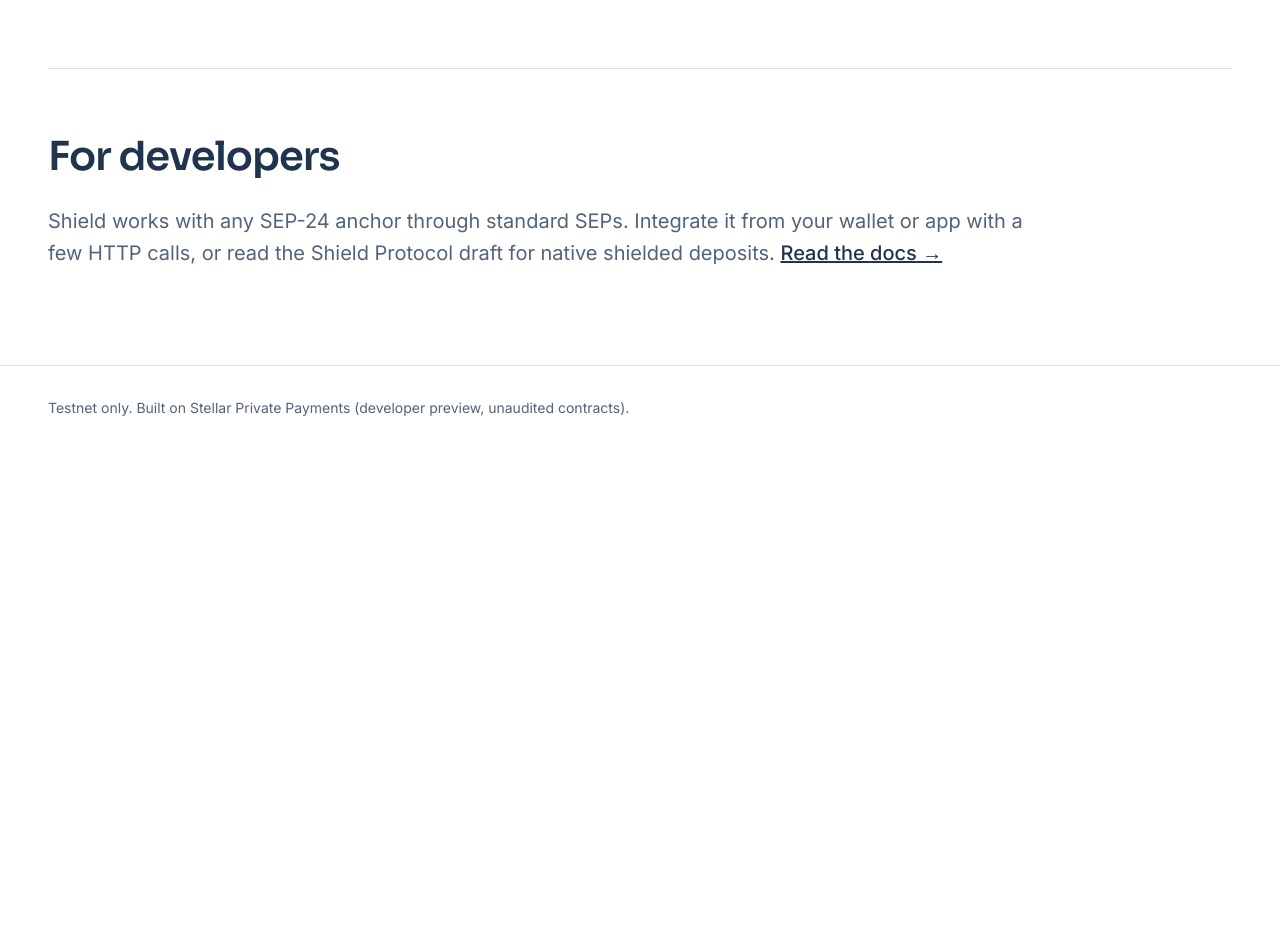
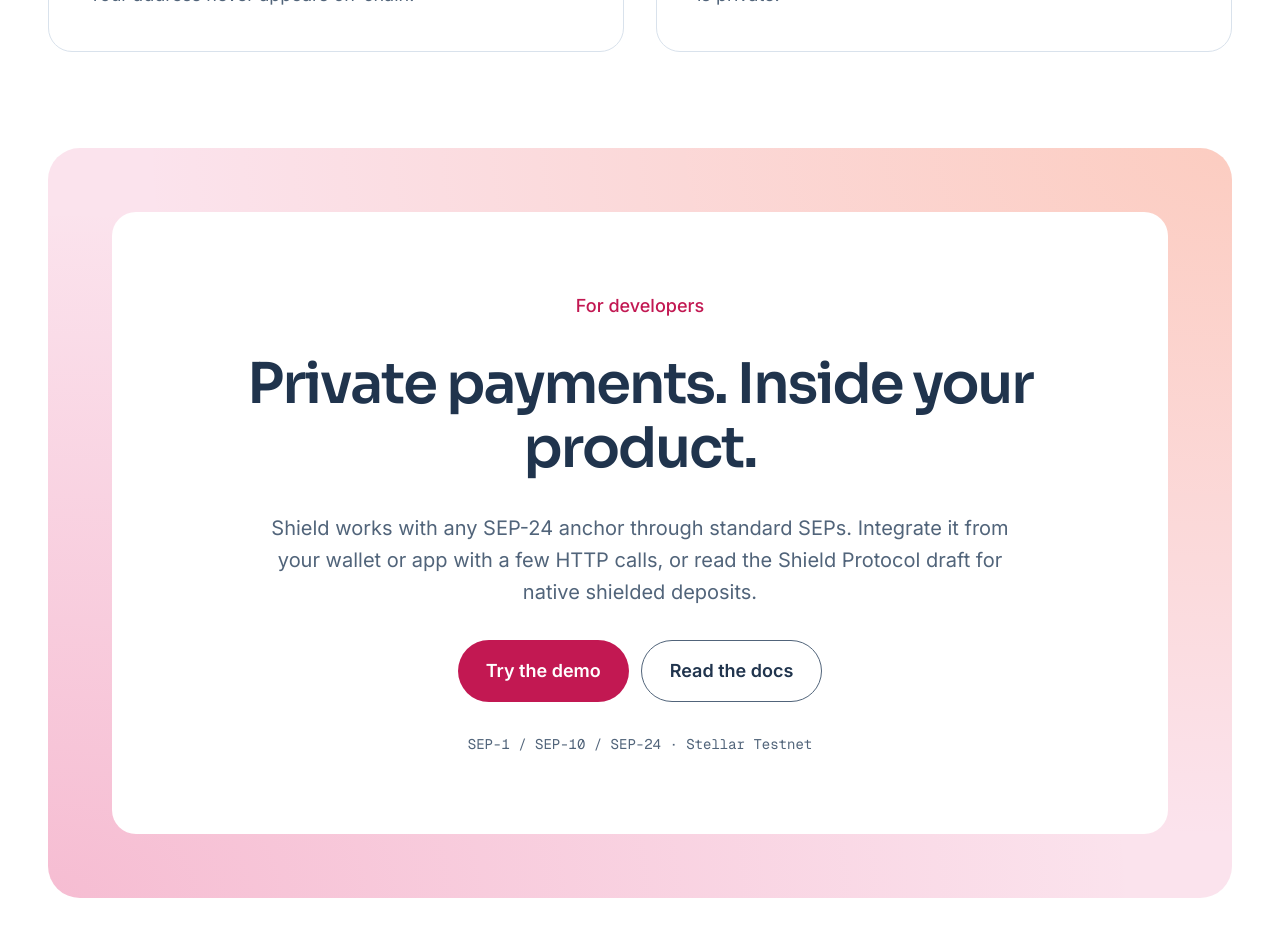
Before and after one commit to Lendara-Org/lendara-shield, a Next.js app in the folder apps/web/: page /en in a window 1280 px wide. Shown: the part 1820-2756 px from the top of the page. Before the commit the page ends 2270 px from the top, so only its background shows below. Built offline with nearby package versions, Linux system fonts and the light colour scheme; no server answers.

Commit message:
feat(web): enlarge hero visual and highlight developer integration

```diff
--- a/apps/web/src/app/[lang]/page.tsx
+++ b/apps/web/src/app/[lang]/page.tsx
@@ -57,16 +57,23 @@
         </div>
       </section>
 
-      <section aria-labelledby="developers" className="space-y-6 border-t border-line pt-12 lg:pt-16">
-        <h2 id="developers" className="text-[30px] leading-[38px] font-semibold lg:text-[40px] lg:leading-[48px]">
-          {landing.devTitle}
-        </h2>
-        <p className="max-w-[1000px] text-lg leading-8 text-gray lg:text-xl lg:leading-8">
-          {landing.devBody}{" "}
-          <Link href={localized(lang, "/docs")} className="font-medium text-ink underline">
-            {landing.readDocs} →
-          </Link>
-        </p>
+      <section aria-labelledby="developers" className="developer-banner">
+        <div className="developer-banner-panel">
+          <p className="text-base font-medium text-wine lg:text-lg">{landing.devTitle}</p>
+          <h2 id="developers" className="max-w-[880px] text-[32px] leading-[40px] font-semibold tracking-[-0.035em] sm:text-[48px] sm:leading-[56px] lg:text-[56px] lg:leading-[64px]">
+            {landing.devHeadline}
+          </h2>
+          <p className="max-w-[780px] text-lg leading-8 text-gray lg:text-xl">{landing.devBody}</p>
+          <div className="flex flex-wrap justify-center gap-3">
+            <Link href={localized(lang, "/onboard")} className="inline-flex min-h-14 items-center justify-center rounded-full bg-action-primary px-7 py-4 text-lg font-semibold text-text-inverse transition-colors hover:bg-action-primary-hover active:bg-action-primary-pressed">
+              {landing.start}
+            </Link>
+            <Link href={localized(lang, "/docs")} className="inline-flex min-h-14 items-center justify-center rounded-full border border-border-control bg-surface px-7 py-4 text-lg font-semibold transition-colors hover:bg-action-secondary-hover active:bg-action-secondary-pressed">
+              {landing.readDocs}
+            </Link>
+          </div>
+          <span className="font-mono text-sm text-gray">SEP-1 / SEP-10 / SEP-24 · Stellar Testnet</span>
+        </div>
       </section>
     </main>
   );
--- a/apps/web/src/app/globals.css
+++ b/apps/web/src/app/globals.css
@@ -74,7 +74,7 @@
 .landing-visual-hero { display: grid; align-items: center; gap: 48px; }
 .payment-hero-visual { position: relative; isolation: isolate; display: flex; flex-direction: column; align-items: center; justify-content: center; gap: 24px; min-height: 640px; padding: 48px 32px; overflow: hidden; border-radius: 32px; background: var(--color-brand-soft); }
 .payment-mesh { position: absolute; z-index: -1; inset: 0; background: linear-gradient(135deg, var(--color-brand-soft), var(--color-gradient-peach), var(--color-brand-primary)); }
-.payment-illustration { width: 100%; max-width: 420px; border: 1px solid #FFFFFFB3; border-radius: 24px; padding: 28px; background: var(--color-surface-primary); box-shadow: 0 24px 64px #20344D1A; }
+.payment-illustration { width: 100%; max-width: 500px; border: 1px solid #FFFFFFB3; border-radius: 24px; padding: 28px; background: var(--color-surface-primary); box-shadow: 0 24px 64px #20344D1A; }
 .payment-illustration-brand { display: flex; flex-wrap: wrap; align-items: center; justify-content: space-between; gap: 12px; }
 .payment-illustration-title { padding-top: 28px; font-family: var(--font-sora), sans-serif; font-weight: 600; font-size: 22px; line-height: 30px; letter-spacing: -.025em; }
 .payment-view-labels { display: flex; padding: 4px; gap: 4px; border-radius: 10px; background: var(--color-surface-subtle); margin-top: 20px; font-size: 13px; line-height: 20px; }
@@ -106,7 +106,7 @@
 .entry-route-arrow { color: var(--color-action-primary); font-size: 24px; }
 .entry-visibility { display: flex; align-items: center; justify-content: center; gap: 8px; margin-top: 20px; border-radius: 8px; padding: 10px 12px; background: var(--color-surface-subtle); color: var(--color-text-secondary); font-size: 12px; line-height: 18px; text-align: center; }
 .entry-visibility--private { background: var(--color-brand-soft); color: var(--color-action-primary); }
-@media (min-width: 1024px) { .landing-visual-hero { grid-template-columns: minmax(0, 1fr) minmax(0, 1fr); gap: 48px; } .payment-hero-visual { min-height: 700px; } }
+@media (min-width: 1024px) { .landing-visual-hero { grid-template-columns: minmax(0, .95fr) minmax(0, 1.05fr); gap: 40px; } .payment-hero-visual { min-height: 780px; } }
 @media (max-width: 639px) { .payment-hero-visual { min-height: 560px; padding: 32px 20px; border-radius: 24px; } .payment-illustration { padding: 20px; } .payment-illustration-title { font-size: 20px; line-height: 28px; } .payment-view-labels { font-size: 12px; } .entry-payment-visual { padding: 24px 16px; min-height: 320px; } .entry-window-body { padding: 20px; } .entry-currency { font-size: 22px; line-height: 30px; } .entry-route { font-size: 12px; gap: 8px; } }
 @media (prefers-reduced-motion: reduce) { .payment-mesh { animation: none; transform: none; will-change: auto; } }
 
@@ -131,3 +131,7 @@
   .payment-sensitive, .payment-view-labels > button, .entry-payment-window, .entry-route-arrow, .entry-currency-chips span { transition: none; }
   .group:hover .entry-payment-visual .entry-payment-window, .group:focus-visible .entry-payment-window, .group:hover .entry-route-arrow, .group:hover .entry-currency-chips span:first-child { transform: none; }
 }
+
+.developer-banner { padding: 48px 24px; border-radius: 32px; background: radial-gradient(ellipse at 0% 100%, #E2236633, transparent 65%), radial-gradient(ellipse at 100% 0%, #FF8A3D40, transparent 65%), #FBE3ED; }
+.developer-banner-panel { display: flex; flex-direction: column; align-items: center; gap: 24px; padding: 48px 24px; text-align: center; border-radius: 24px; background: var(--color-surface-primary); }
+@media (min-width: 1024px) { .developer-banner { padding: 64px; } .developer-banner-panel { gap: 32px; padding: 80px 48px; } .payment-illustration { padding: 36px; } .payment-illustration-title { font-size: 26px; line-height: 34px; } .payment-details { font-size: 16px; line-height: 26px; } .payment-details > div { padding: 18px 0; } .payment-details dd { font-size: 16px; } .payment-view-labels { font-size: 15px; } }
--- a/apps/web/src/content/messages/en.ts
+++ b/apps/web/src/content/messages/en.ts
@@ -56,6 +56,7 @@
       body: "Already have USDC? Deposit from your own account. Your address is visible when you deposit; everything after is private.",
     },
     devTitle: "For developers",
+    devHeadline: "Private payments. Inside your product.",
     devBody:
       "Shield works with any SEP-24 anchor through standard SEPs. Integrate it from your wallet or app with a few HTTP calls, or read the Shield Protocol draft for native shielded deposits.",
   },
--- a/apps/web/src/content/messages/es.ts
+++ b/apps/web/src/content/messages/es.ts
@@ -58,6 +58,7 @@
       body: "¿Ya tienes USDC? Deposita desde tu propia cuenta. Tu dirección queda visible al depositar; todo lo que sigue es privado.",
     },
     devTitle: "Para developers",
+    devHeadline: "Pagos privados. Dentro de tu producto.",
     devBody:
       "Shield funciona con cualquier anchor SEP-24 a través de SEPs estándar. Intégralo desde tu wallet o app con unas pocas llamadas HTTP, o lee el borrador del Shield Protocol para depósitos privados nativos.",
   },
```
Also changed, not shown: 1 other file (tests, documents, lock files or other folders).
